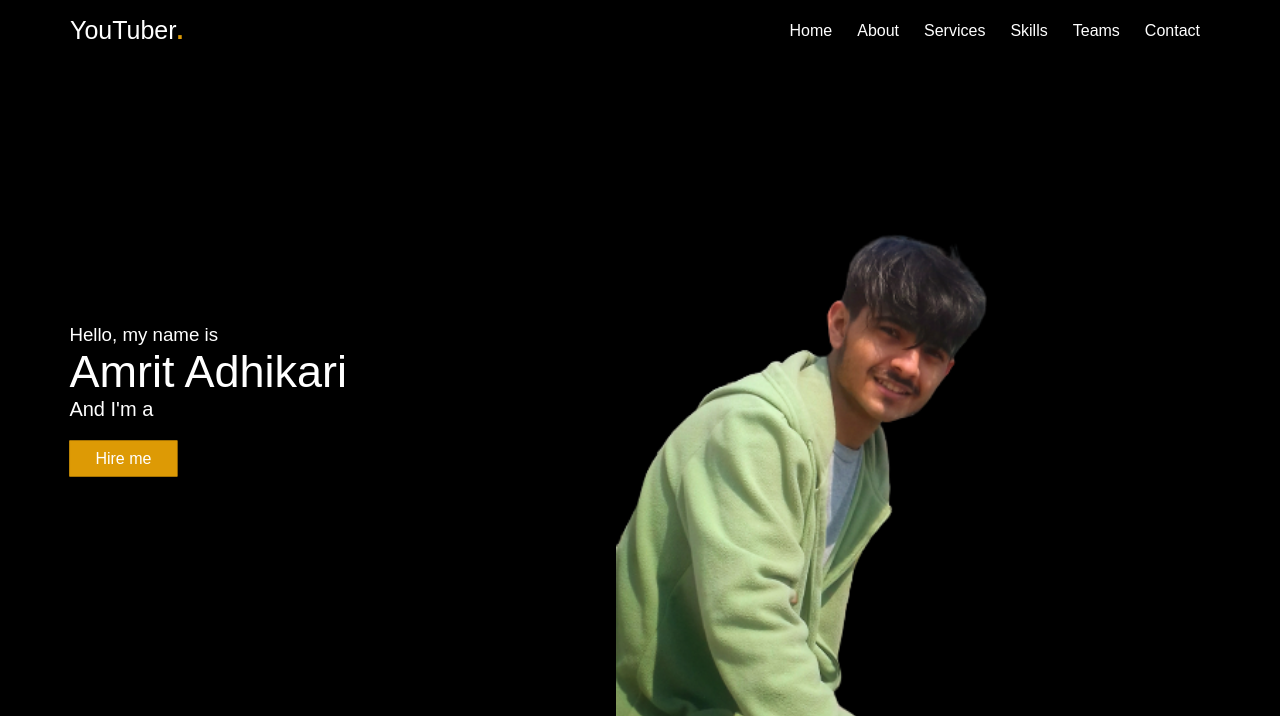
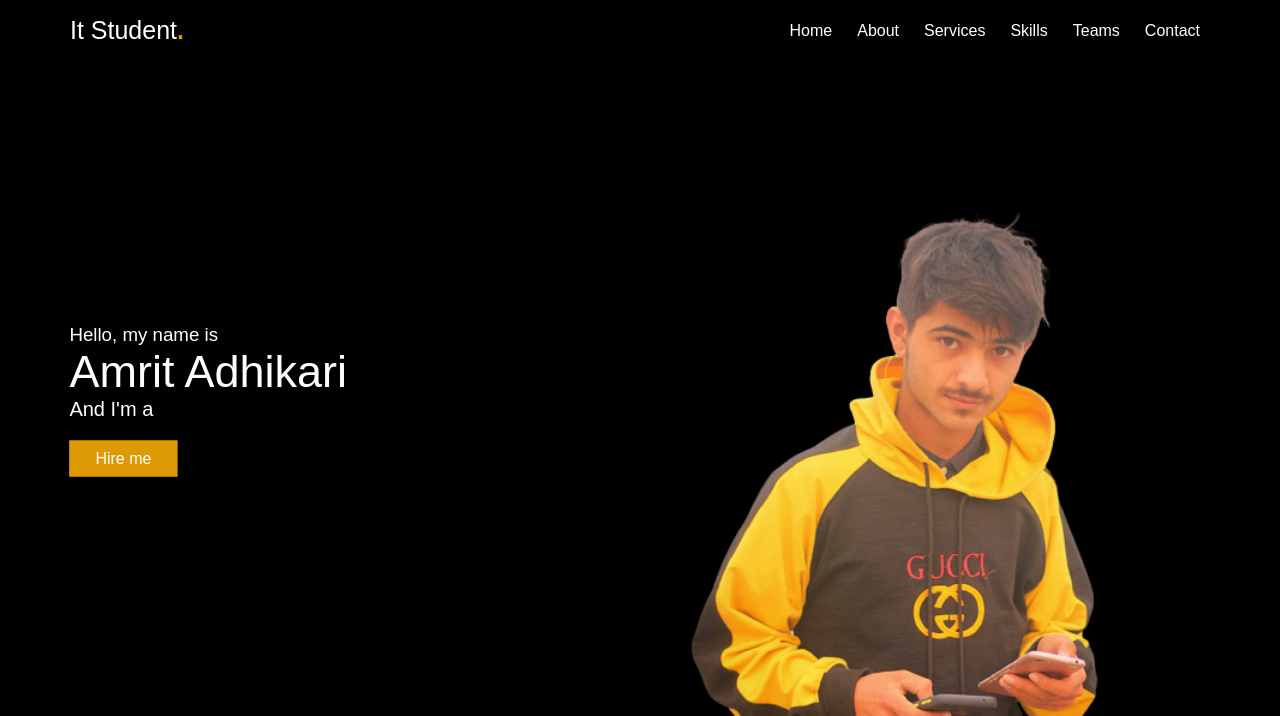
Before and after one commit to Amritach222/Amrit-Adhikari.com.np, a plain HTML site: page index.html in a window 1280 px wide. Shown: the top 716 px of the page. Drawn offline with nearby package versions, Linux system fonts and the light colour scheme; a script that the page names is missing.

Commit message:
8/2/2022

```diff
--- a/index.html
+++ b/index.html
@@ -24,13 +24,13 @@
     <nav class="nav">
       <div class="navigation container">
         <div class="logo">
-          <h1>YouTuber<span>.</span></h1>
+          <h1>It Student<span>.</span></h1>
         </div>
 
         <div class="menu">
           <div class="top-nav">
             <div class="logo">
-              <h1>YouTuber<span>.</span></h1>
+              <h1>It Student<span>.</span></h1>
             </div>
             <div class="close">
               <i class="fas fa-times"></i>
@@ -72,7 +72,7 @@
       <a href="#">Hire me</a>
     </div>
 
-    <img class="banner" src="./images/bg.png" alt="" />
+    <img class="banner" src="./images/profile1.png" alt="" />
 
     <div class="icons">
       <span><i class="fab fa-facebook-f"></i></span>
```
